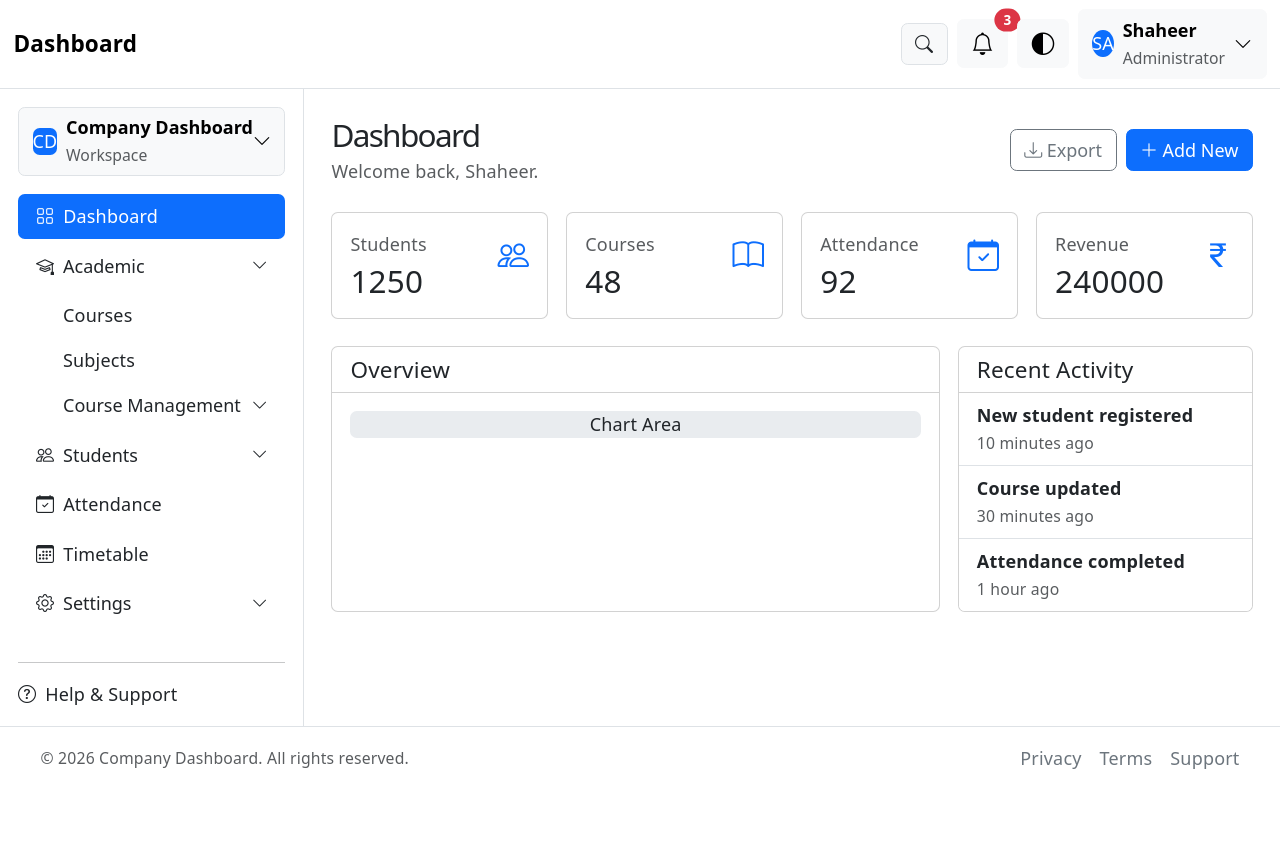
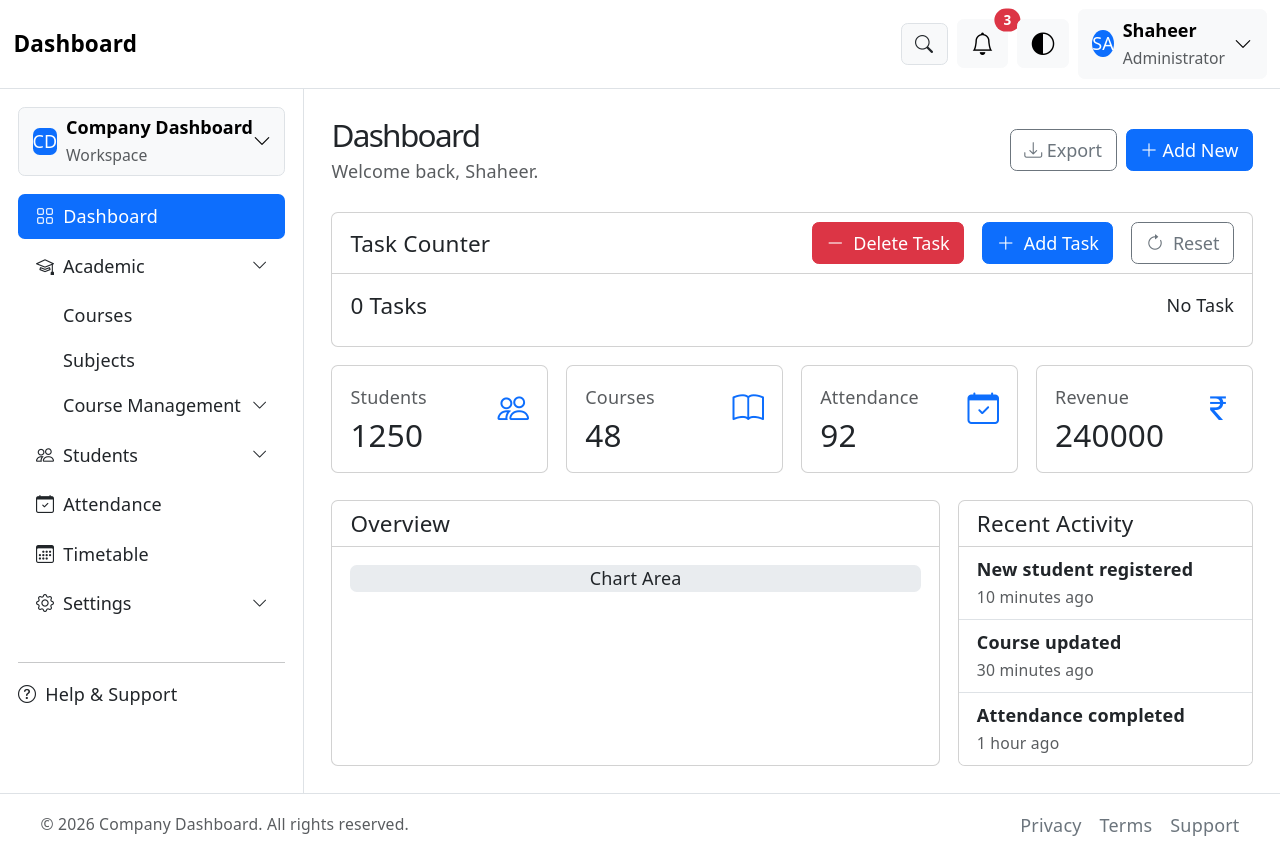
Before and after one commit to shaheer-shajahan/React-TypeScript-Redux-Learning, a React (Vite) app: page / in a window 1280 px wide. Before the commit the page ends 800 px from the top, so only its background shows below. Built offline with nearby package versions, Linux system fonts and the light colour scheme.

Commit message:
Learned React state management using the useState Hook

```diff
--- a/src/components/Main/Main.jsx
+++ b/src/components/Main/Main.jsx
@@ -1,8 +1,12 @@
 import UserCard from '../Card';
 import dashboardStats from '../../data/dashboard';
+import TaskCounter from '../TaskCounter';
 
 function Main() {
+
     return (
+
+
         <main className="flex-grow-1">
 
             <div className="container-fluid p-4">
@@ -25,6 +29,8 @@ function Main() {
                         </button>
                     </div>
                 </div>
+
+                <TaskCounter />
 
                 {/* <!-- Dashboard Cards --> */}
                 <div className="row g-3 mb-4">
--- /dev/null
+++ b/src/components/TaskCounter.jsx
@@ -0,0 +1,61 @@
+import { useState } from "react";
+
+function TaskCounter() {
+    const [count, setCount] = useState(0);
+
+    return(
+        <div className="row">
+            <div className="col-12 mb-3">
+                <div className="card h-100">
+                    <div className="card-header bg-transparent d-flex justify-content-between align-items-center">
+                        <h5 className="mb-0">Task Counter</h5>
+                        <div className="ms-auto d-flex gap-3">
+                            <button className="btn btn-danger d-flex gap-2"
+                                onClick={()=> {
+                                    if (count>0) {
+                                        setCount(count-1);
+                                    }
+                                }}
+                                >
+                                <i className="bi bi-dash-lg"></i> Delete Task
+                            </button>
+                            <button className="btn btn-primary d-flex gap-2"
+                                onClick={()=> {
+                                    if (count < 5) {
+                                        setCount(count + 1);
+                                    }
+                                }}
+                                >
+                                <i className="bi bi-plus-lg"></i> Add Task
+                            </button>
+                            <button className="btn btn-outline-secondary d-flex gap-2"
+                                onClick={()=> {
+                                    setCount(0);
+                                }}
+                                >
+                                <i className="bi bi-arrow-clockwise"></i> Reset
+                            </button>
+                        </div>
+
+                    </div>
+                    <div className="card-body d-flex justify-content-between">
+                        <h5>{count} Tasks</h5>
+                        {count === 0 && (
+                            <p>No Task</p>
+                        )}
+
+                        {count > 0 && count < 5 && (
+                            <p>Tasks in progress</p>
+                        )}
+
+                        {count === 5 && (
+                            <p>Task Completed</p>
+                        )}
+                    </div>
+                </div>
+            </div>
+        </div>
+    )
+}
+
+export default TaskCounter;
```
